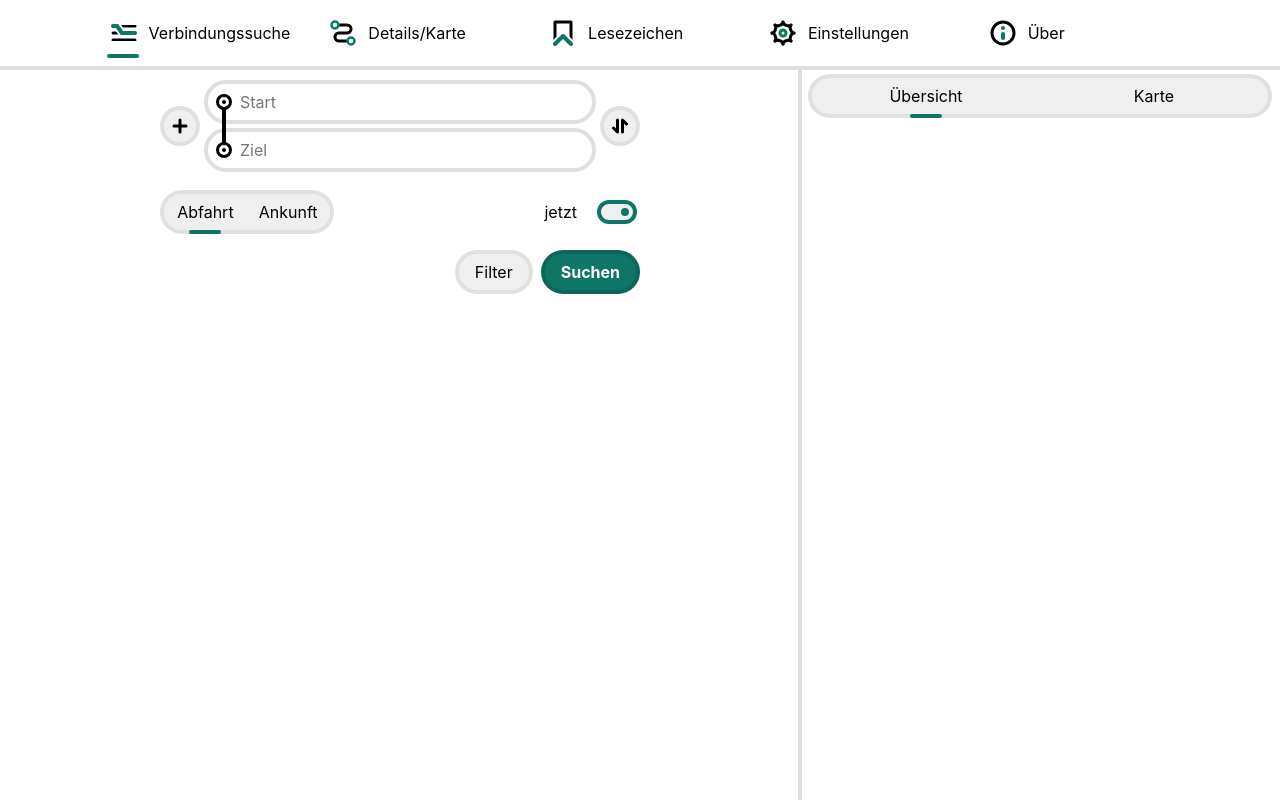
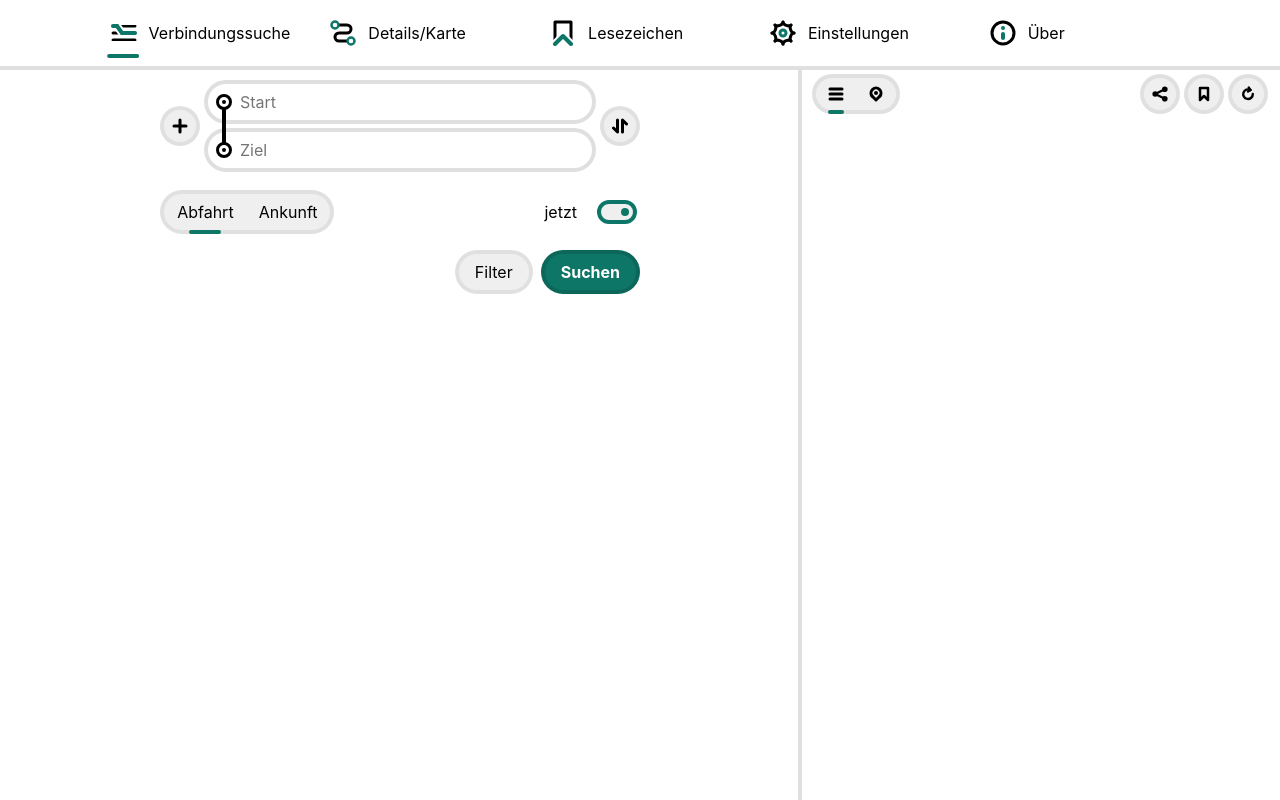
Before and after one commit to dabund24/vahrplan, a SvelteKit app: page /diagram in a window 1280 px wide. Built offline with nearby package versions, Linux system fonts and the light colour scheme.

Commit message:
replace tabs in diagram page with minitabs and add share, bookmark and refresh actions for the selected journey

```diff
--- a/src/routes/diagram/+page.svelte
+++ b/src/routes/diagram/+page.svelte
@@ -4,9 +4,9 @@
 		type DisplayedFormData,
 		displayedFormData,
 		displayedTree,
+		refreshJourney,
 		setDisplayedFormDataAndTree
 	} from "$lib/stores/journeyStores";
-	import Tabs from "$lib/components/Tabs.svelte";
 	import MainForm from "../MainForm.svelte";
 	import SplitPane from "$lib/components/splitPane/SplitPane.svelte";
 	import JourneyDiagramSkeleton from "./JourneyDiagramSkeleton.svelte";
@@ -14,8 +14,18 @@
 	import Journeys from "$lib/components/journeys/Journeys.svelte";
 	import { page } from "$app/stores";
 	import { browser } from "$app/environment";
-	import { getDiagramUrlFromFormData } from "$lib/urls.js";
-	import type { ComponentProps } from "svelte";
+	import { getDiagramUrlFromFormData, getJourneyUrl } from "$lib/urls.js";
+	import { onMount, type Snippet } from "svelte";
+	import MiniTabs from "$lib/components/MiniTabs.svelte";
+	import IconMap from "$lib/components/icons/IconMap.svelte";
+	import IconJourneyInfo from "$lib/components/icons/IconJourneyInfo.svelte";
+	import { selectedJourneys } from "$lib/stores/journeyStores";
+	import IconBookmark from "$lib/components/icons/IconBookmark.svelte";
+	import IconRefresh from "$lib/components/icons/IconRefresh.svelte";
+	import { scale } from "svelte/transition";
+	import { getBookmarks, type JourneyBookmark, toggleJourneyBookmark } from "$lib/bookmarks";
+	import IconShare from "$lib/components/icons/IconShare.svelte";
+	import { shareJourney } from "../journey/share";
 
 	let windowWidth: number = $state(0);
 
@@ -33,34 +43,31 @@
 			setDisplayedFormDataAndTree(initialFormData);
 		}
 		const pageData = $page.data;
-		pageData.formData = undefined
+		pageData.formData = undefined;
 	}
 
-	const tabContent: ComponentProps<Tabs>["tabs"] = [
-		{
-			title: "Übersicht",
-			content: journeyOverview
-		},
-		{
-			title: "Karte",
-			content: map
-		}
-	];
+	let journeyBookmarks: JourneyBookmark[] = $state([]);
+	onMount(() => (journeyBookmarks = getBookmarks("journey")));
+
+	let isBookmarked = $derived(
+		browser &&
+			journeyBookmarks.some(
+				(bookmark) => bookmark.link === getJourneyUrl($selectedJourneys).href
+			)
+	);
+
+	let allSelected = $derived($selectedJourneys.every((journey) => journey.selectedBy !== -1));
+
+	function handleJourneyBookmarkClick(): void {
+		toggleJourneyBookmark($selectedJourneys, $displayedFormData);
+		journeyBookmarks = getBookmarks("journey");
+	}
 </script>
 
 <svelte:head>
 	<title>Start</title>
 	<meta name="description" content="Verbindungszusammenstellung für Fortgeschrittene" />
 </svelte:head>
-
-{#snippet journeyOverview()}
-	<Journeys />
-{/snippet}
-{#snippet map()}
-	{#await import("$lib/components/leaflet/Leaflet.svelte") then Leaflet}
-		<Leaflet.default />
-	{/await}
-{/snippet}
 
 <div class="split-container" bind:clientWidth={windowWidth}>
 	<SplitPane
@@ -80,7 +87,7 @@
 			</section>
 			<section class="diagram">
 				{#if $displayedFormData !== undefined}
-					<JourneySummary />
+					<JourneySummary allSelected={allSelected} />
 					{#await $displayedTree}
 						<JourneyDiagramSkeleton depth={$displayedFormData.locations.length - 1} />
 					{:then tree}
@@ -93,7 +100,62 @@
 		</div>
 		<div slot="b" class="journey-preview">
 			{#if showSplitPane}
-				<Tabs tabs={tabContent} />
+				{#snippet topBar(miniTabSelector: Snippet)}
+					<div class="preview--top-bar">
+						<div class="flex-row">
+							{@render miniTabSelector()}
+							{#if allSelected}
+								<div class="flex-row preview--top-bar--buttons" transition:scale>
+									<button
+										class="hoverable hoverable--visible"
+										onclick={() => void shareJourney($selectedJourneys)}
+									>
+										<IconShare />
+									</button>
+									<button
+										class="hoverable hoverable--visible"
+										onclick={handleJourneyBookmarkClick}
+									>
+										<IconBookmark {isBookmarked} />
+									</button>
+									<button
+										class="hoverable hoverable--visible"
+										onclick={refreshJourney}
+									>
+										<IconRefresh />
+									</button>
+								</div>
+							{/if}
+						</div>
+						<div class="transition"></div>
+					</div>
+				{/snippet}
+				{#snippet detailsIcon()}
+					<IconJourneyInfo />
+				{/snippet}
+				{#snippet journeyOverview()}
+					<Journeys />
+				{/snippet}
+				{#snippet mapIcon()}
+					<IconMap />
+				{/snippet}
+				{#snippet map()}
+					{#await import("$lib/components/leaflet/Leaflet.svelte") then Leaflet}
+						<Leaflet.default />
+					{/await}
+				{/snippet}
+				<MiniTabs
+					tabEnvironment={topBar}
+					tabs={[
+						{
+							title: "Klassische Ansicht",
+							icon: detailsIcon,
+							content: journeyOverview
+						},
+						{ title: "Karte", icon: mapIcon, content: map }
+					]}
+				/>
+				<!--Tabs tabs={tabContent} /-->
 			{/if}
 		</div>
 	</SplitPane>
@@ -150,6 +212,22 @@
 		margin: auto;
 	}
 
+	.preview--top-bar {
+		position: sticky;
+		top: 0;
+		z-index: 500;
+	}
+
+	.preview--top-bar > :first-child {
+		padding: var(--line-width) 0.75rem;
+		background-color: var(--background-color--transparent);
+		justify-content: space-between;
+	}
+
+	.preview--top-bar--buttons {
+		gap: var(--line-width);
+	}
+
 	@media screen and (min-width: 1000px) {
 		.form {
 			left: 0;
--- a/src/routes/diagram/JourneySummary.svelte
+++ b/src/routes/diagram/JourneySummary.svelte
@@ -23,6 +23,12 @@
 	import IconBookmark from "$lib/components/icons/IconBookmark.svelte";
 	import { onMount } from "svelte";
 	import IconRightArrow from "$lib/components/icons/IconRightArrow.svelte";
+
+	type Props = {
+		allSelected: boolean;
+	};
+
+	let { allSelected }: Props = $props();
 
 	type JourneyInfo = {
 		legs: LegBlock[];
@@ -61,8 +67,6 @@
 
 	let isBookmarked = $state(false);
 
-	let allSelected = $derived($selectedJourneys.every((journey) => journey.selectedBy !== -1));
-
 	onMount(() => {
 		const bookmarkedDiagrams = getBookmarks("diagram");
 		isBookmarked = bookmarkedDiagrams.some((bookmark) => bookmark.link === location.href);
@@ -75,7 +79,7 @@
 
 <div class="flex-column" id="journey-summary">
 	<div class="flex-column summary-background">
-		<div class="flex-row padded-top-bottom actions" class:all-selected={allSelected}>
+		<div class="flex-row actions" class:all-selected={allSelected}>
 			<button
 				class="hoverable hoverable--visible"
 				onclick={() => void shareDiagram($displayedFormData)}
@@ -217,6 +221,7 @@
 		right: 0.25rem;
 		align-self: start;
 		align-items: start;
+		padding: 4px 0 0.5rem;
 		margin-left: auto;
 		gap: 4px;
 		transition: padding-right 0.4s var(--cubic-bezier);
@@ -229,6 +234,7 @@
 
 	@media screen and (max-width: 999px) {
 		.actions {
+			padding: 0.5rem 0;
 			right: 0.75rem;
 			&.all-selected {
 				padding-right: calc(28px + 1rem);
@@ -264,6 +270,9 @@
 	@media screen and (min-width: 1000px) {
 		#journey-summary {
 			top: -0.5rem;
+		}
+		.summary-background {
+			padding: 0 0.5rem 0.5rem;
 		}
 	}
 
--- a/src/routes/journey/share.ts
+++ b/src/routes/journey/share.ts
@@ -1,24 +1,27 @@
 import type { KeylessDatabaseEntry, ParsedTime } from "$lib/types";
-import { putApiData } from "$lib/util";
+import { getFirstAndLastTime, putApiData } from "$lib/util";
+import { type SelectedJourney } from "$lib/stores/journeyStores";
 
 /**
  * if no sub-journey is unselected, generates a short link for a journey and shows the share dialog if supported.
- * @param tokens refresh tokens of sub-journeys
- * @param departure departure time of journey
+ * @param selectedSubJourneys all selected sub-journeys
  */
-export async function shareJourney(tokens: string[], { departure }: ParsedTime): Promise<void> {
-	if (
-		tokens.length === 0 ||
-		tokens.some((t) => t.length < 5) ||
-		departure === undefined ||
-		departure === null
-	) {
+export async function shareJourney(selectedSubJourneys: SelectedJourney[]): Promise<void> {
+	if (selectedSubJourneys.length === 0 || selectedSubJourneys.some((j) => j.selectedBy === -1)) {
+		return;
+	}
+
+	const { departure }: ParsedTime = getFirstAndLastTime(selectedSubJourneys[0].blocks)[
+		"departure"
+	];
+
+	if (departure === null || departure === undefined) {
 		return;
 	}
 
 	const keylessDatabaseEntry: KeylessDatabaseEntry<string[]> = {
 		type: "journey",
-		value: tokens,
+		value: selectedSubJourneys.map((journey) => journey.refreshToken),
 		expirationDate: new Date(departure.time).getTime() + 604_800_000 // 7 days
 	};
 
```
Also changed, not shown: src/routes/journey/+page.svelte (+4 -14 lines).
